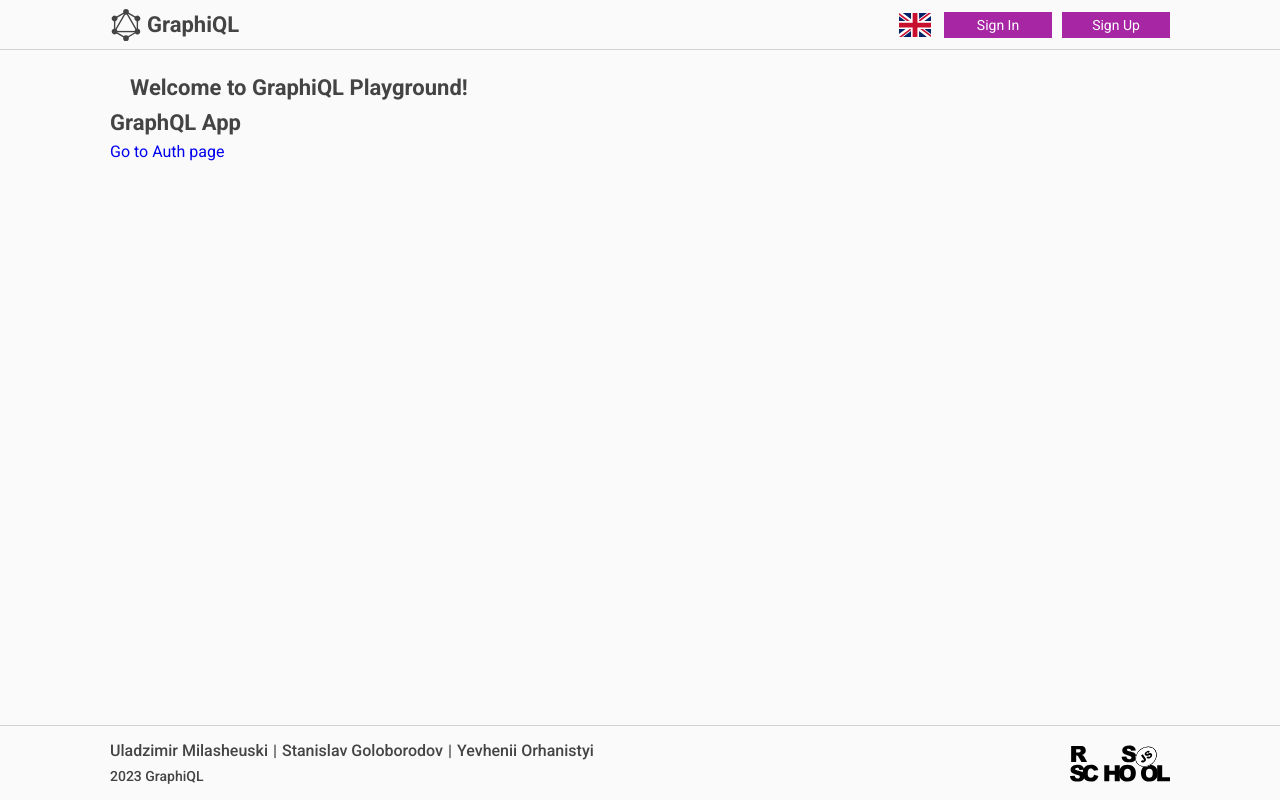
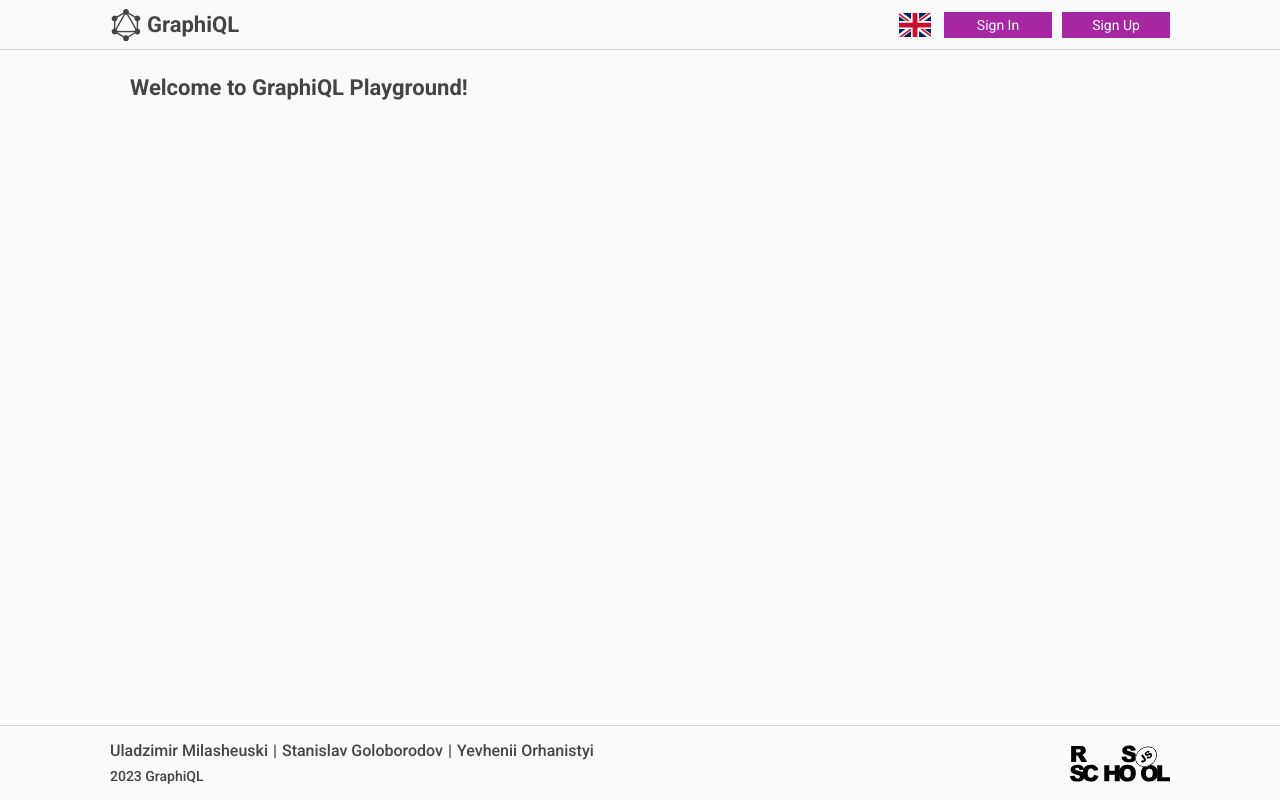
Before and after one commit to yevheniiorhanistyi/graphiql-playground, a Next.js app: page / in a window 1280 px wide. Built offline with nearby package versions, Linux system fonts and the light colour scheme; no server answers.

Commit message:
refactor: remove unused links

```diff
--- a/src/pages/index.tsx
+++ b/src/pages/index.tsx
@@ -1,11 +1,7 @@
-import { Routes } from '@/constants/enums';
-import { useAuthContext } from '@/context/AuthContext';
-import Link from 'next/link';
 import Head from 'next/head';
 import Welcome from './welcome';
 
 export default function MainPage() {
-  const { authUser } = useAuthContext();
   return (
     <>
       <Head>
@@ -16,12 +12,6 @@ export default function MainPage() {
       </Head>
       <div>
         <Welcome />
-        <h1>GraphQL App</h1>
-        {authUser ? (
-          <Link href={Routes.PLAYGROUND_PAGE}>Go to Playground page</Link>
-        ) : (
-          <Link href={Routes.AUTH_PAGE}>Go to Auth page</Link>
-        )}
       </div>
     </>
   );
```
